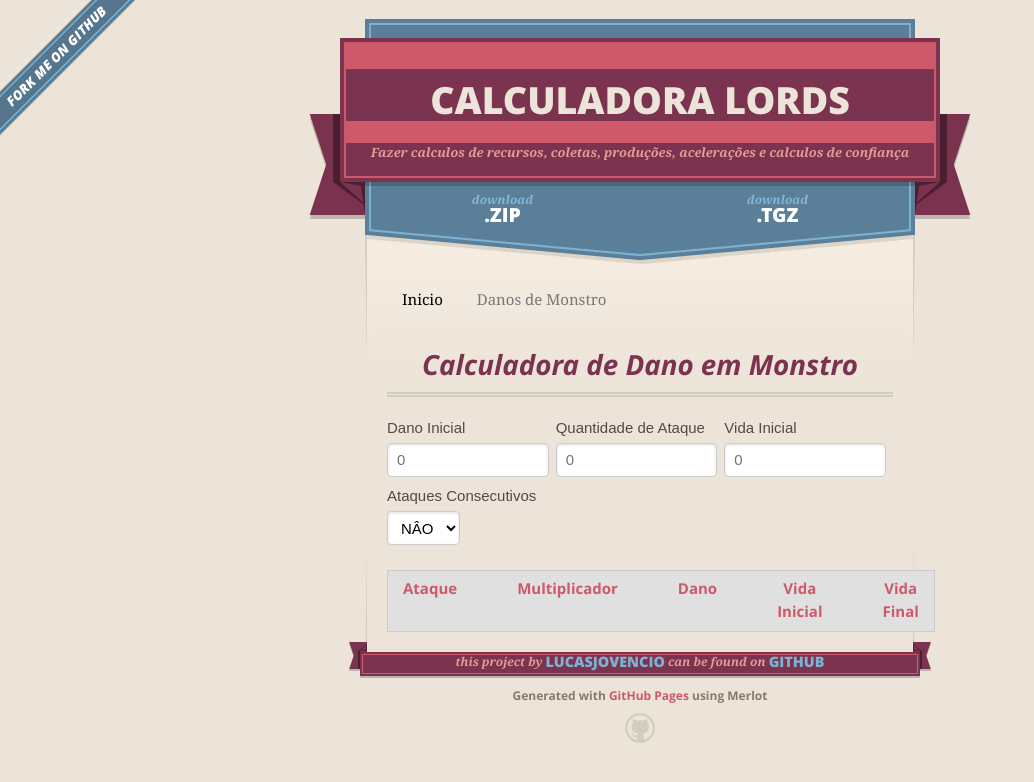
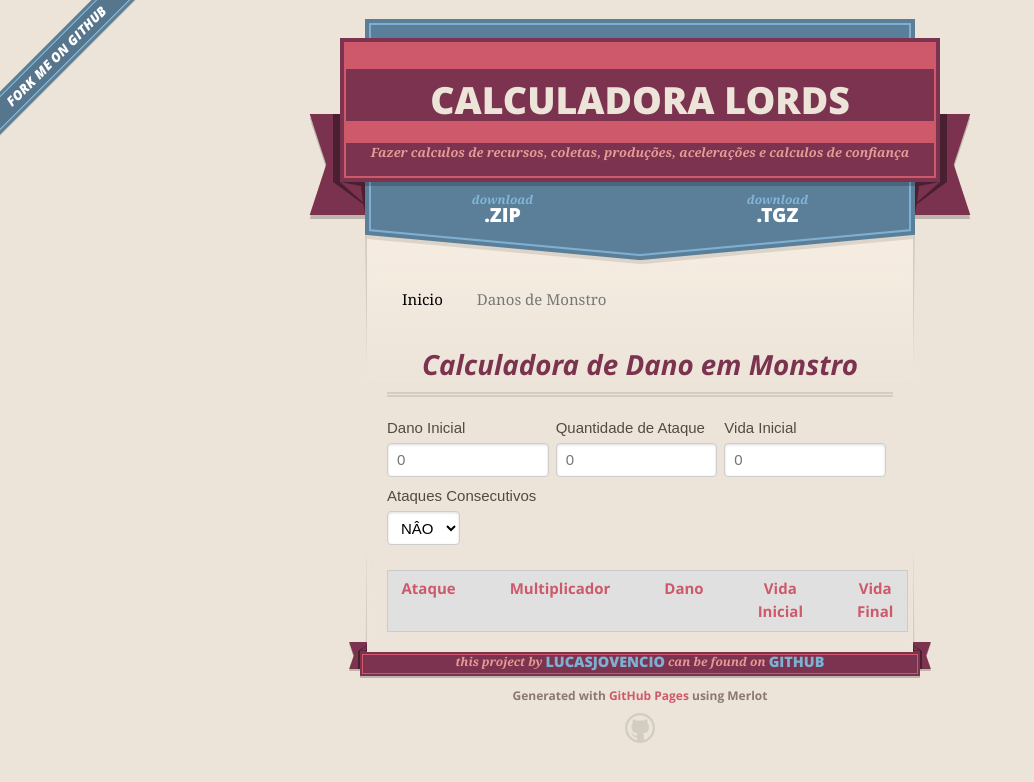
Before and after one commit to lucasjovencio/lordesmobile, a Jekyll site: the page built from caca-monstro.md, in a window 1280 px wide. Shown: the top 782 px of the page, without its empty margins (0-1034 px from the left). Built offline with Jekyll 4.4.1, drawn with Linux system fonts in a browser that asks for light colours; nearby versions of some CDN libraries.

Commit message:
Update resultado_dano.html

```diff
--- a/_includes/resultado_dano.html
+++ b/_includes/resultado_dano.html
@@ -1,5 +1,5 @@
 <div class="pure-g pure-g-no-sparcing">
-    <table class="pure-table pure-table-horizontal table-dan">
+    <table class="pure-table pure-table-horizontal table-vel">
         <thead>
             <tr>
                 <th width="75" class="txt-right">Ataque</th>
```
